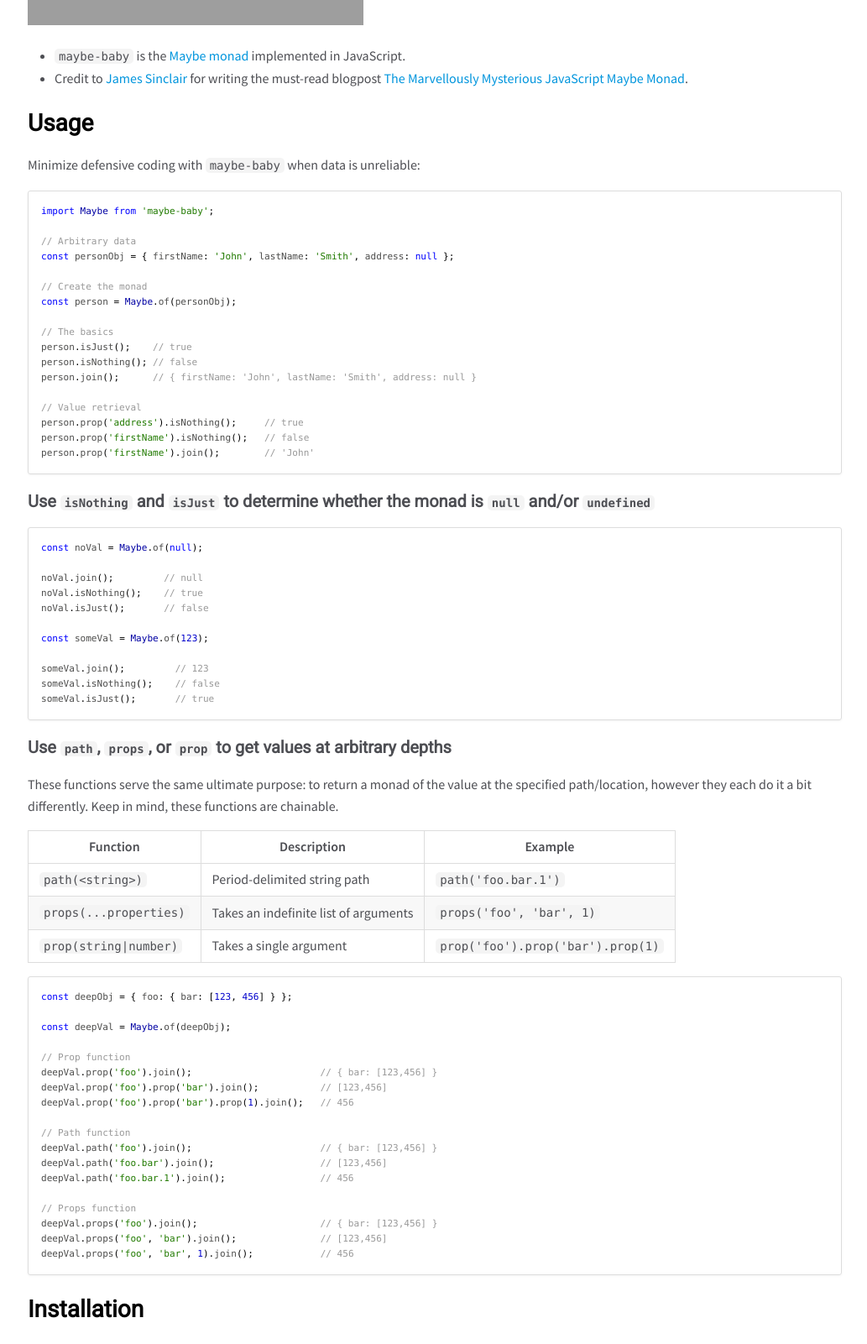
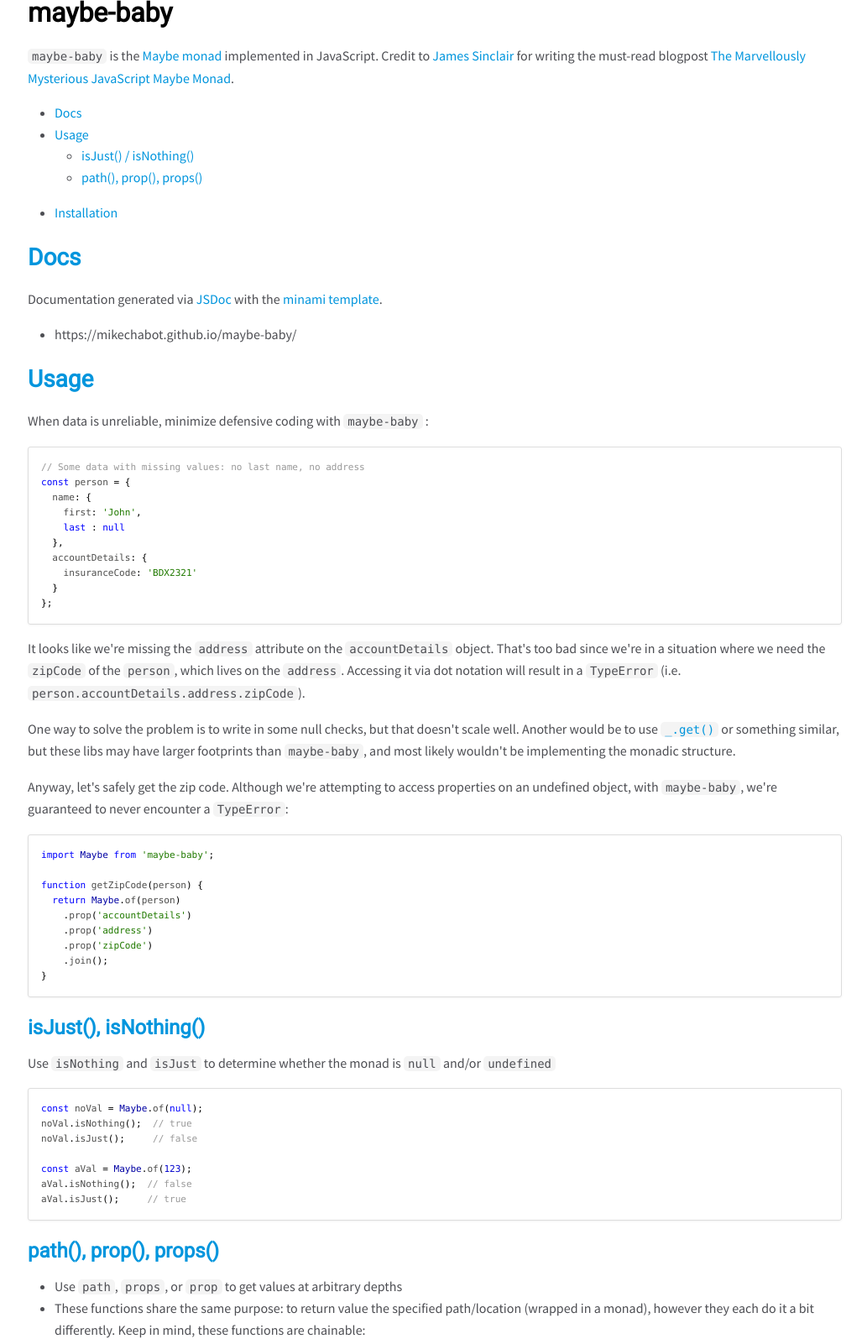
Before and after one commit to mikechabot/maybe-baby, a website: page docs/index.html in a window 1280 px wide. Shown: the part 984-2585 px from the top of the page at 84% size, without its empty margins (247-1280 px from the left). Drawn offline with nearby package versions, Linux system fonts and the light colour scheme; grey boxes are pictures that could not be loaded.

Commit message:
Updating docs

```diff
--- a/docs/index.html
+++ b/docs/index.html
@@ -48,43 +48,58 @@
 
 
     <section class="readme">
-        <article><h1>maybe-baby</h1><p><a href="https://travis-ci.org/mikechabot/maybe-baby"><img src="https://travis-ci.org/mikechabot/maybe-baby.svg?branch=master" alt="Build Status"></a>
+        <article><p><a href="https://travis-ci.org/mikechabot/maybe-baby"><img src="https://travis-ci.org/mikechabot/maybe-baby.svg?branch=master" alt="Build Status"></a>
 <a href="https://coveralls.io/github/mikechabot/maybe-baby?branch=master"><img src="https://coveralls.io/repos/github/mikechabot/maybe-baby/badge.svg?branch=master&amp;cacheBuster=1" alt="Coverage Status"></a>
 <a href="https://david-dm.org/mikechabot/maybe-baby"><img src="https://david-dm.org/mikechabot/maybe-baby.svg" alt="Dependency Status"></a>
 <a href="https://david-dm.org/mikechabot/maybe-baby?type=dev"><img src="https://david-dm.org/mikechabot/maybe-baby/dev-status.svg" alt="devDependencies Status"></a></p>
 <p><a href="https://nodei.co/npm/maybe-baby/"><img src="https://nodei.co/npm/maybe-baby.png" alt="NPM"></a></p>
+<h1>maybe-baby</h1><p><code>maybe-baby</code> is the <a href="https://en.wikipedia.org/wiki/Monad_(functional_programming">Maybe monad</a> implemented in JavaScript.
+Credit to <a href="https://github.com/jrsinclair">James Sinclair</a> for writing the must-read blogpost <a href="http://jrsinclair.com/articles/2016/marvellously-mysterious-javascript-maybe-monad/">The Marvellously Mysterious JavaScript Maybe Monad</a>.</p>
 <ul>
-<li><code>maybe-baby</code> is the <a href="https://en.wikipedia.org/wiki/Monad_(functional_programming">Maybe monad</a> implemented in JavaScript. </li>
-<li>Credit to <a href="https://github.com/jrsinclair">James Sinclair</a> for writing the must-read blogpost <a href="http://jrsinclair.com/articles/2016/marvellously-mysterious-javascript-maybe-monad/">The Marvellously Mysterious JavaScript Maybe Monad</a>.</li>
+<li><a href="#docs">Docs</a></li>
+<li><a href="#usage">Usage</a><ul>
+<li><a href="#isjust-isnothing">isJust() / isNothing()</a></li>
+<li><a href="#path-prop-props">path(), prop(), props()</a></li>
 </ul>
-<h2>Usage</h2><p>Minimize defensive coding with <code>maybe-baby</code> when data is unreliable:</p>
+</li>
+<li><a href="#installation">Installation</a></li>
+</ul>
+<h2><a name="maybe-baby#docs">Docs</a></h2><p>Documentation generated via <a href="https://github.com/jsdoc3/jsdoc">JSDoc</a> with the <a href="https://github.com/nijikokun/minami">minami template</a>.</p>
+<ul>
+<li>https://mikechabot.github.io/maybe-baby/</li>
+</ul>
+<h2><a name="maybe-baby#usage">Usage</a></h2><p>When data is unreliable, minimize defensive coding with <code>maybe-baby</code> :</p>
+<pre class="prettyprint source lang-javascript"><code>// Some data with missing values: no last name, no address
+const person = {
+  name: {
+    first: 'John',
+    last : null
+  },
+  accountDetails: {
+    insuranceCode: 'BDX2321'
+  }
+};</code></pre><p>It looks like we're missing the <code>address</code> attribute on the <code>accountDetails</code> object. That's too bad since we're in a situation where we need the <code>zipCode</code> of the <code>person</code>, which lives on the <code>address</code>. Accessing it via dot notation will result in a <code>TypeError</code> (i.e. <code>person.accountDetails.address.zipCode</code>). </p>
+<p>One way to solve the problem is to write in some null checks, but that doesn't scale well. Another would be to use <a href="https://lodash.com/docs/4.17.4#get"><code>_.get()</code></a> or something similar, but these libs may have larger footprints than <code>maybe-baby</code>, and most likely wouldn't be implementing the monadic structure.</p>
+<p>Anyway, let's safely get the zip code. Although we're attempting to access properties on an undefined object, with <code>maybe-baby</code>, we're guaranteed to never encounter a <code>TypeError</code>:</p>
 <pre class="prettyprint source lang-javascript"><code>import Maybe from 'maybe-baby';
 
-// Arbitrary data
-const personObj = { firstName: 'John', lastName: 'Smith', address: null };
+function getZipCode(person) {
+  return Maybe.of(person)
+    .prop('accountDetails')
+    .prop('address')
+    .prop('zipCode')
+    .join();
+}</code></pre><h3><a name="usage#isJust">isJust(), isNothing()</a></h3><p>Use <code>isNothing</code> and <code>isJust</code> to determine whether the monad is <code>null</code> and/or <code>undefined</code></p>
+<pre class="prettyprint source lang-javascript"><code>const noVal = Maybe.of(null);
+noVal.isNothing();  // true
+noVal.isJust();     // false
 
-// Create the monad
-const person = Maybe.of(personObj);
-
-// The basics
-person.isJust();    // true
-person.isNothing(); // false
-person.join();      // { firstName: 'John', lastName: 'Smith', address: null }
-
-// Value retrieval
-person.prop('address').isNothing();     // true
-person.prop('firstName').isNothing();   // false
-person.prop('firstName').join();        // 'John'</code></pre><h4>Use <code>isNothing</code> and <code>isJust</code> to determine whether the monad is <code>null</code> and/or <code>undefined</code></h4><pre class="prettyprint source lang-javascript"><code>const noVal = Maybe.of(null);
-
-noVal.join();         // null
-noVal.isNothing();    // true
-noVal.isJust();       // false
-
-const someVal = Maybe.of(123);
-
-someVal.join();         // 123
-someVal.isNothing();    // false
-someVal.isJust();       // true</code></pre><h4>Use <code>path</code>, <code>props</code>, or <code>prop</code> to get values at arbitrary depths</h4><p>These functions serve the same ultimate purpose: to return a monad of the value at the specified path/location, however they each do it a bit differently. Keep in mind, these functions are chainable.</p>
+const aVal = Maybe.of(123);
+aVal.isNothing();  // false
+aVal.isJust();     // true</code></pre><h3><a name="usage#props">path(), prop(), props()</a></h3><ul>
+<li>Use <code>path</code>, <code>props</code>, or <code>prop</code> to get values at arbitrary depths</li>
+<li>These functions share the same purpose: to return value the specified path/location (wrapped in a monad), however they each do it a bit differently. Keep in mind, these functions are chainable:</li>
+</ul>
 <table>
 <thead>
 <tr>
@@ -111,24 +126,14 @@
 </tr>
 </tbody>
 </table>
-<pre class="prettyprint source lang-javascript"><code>const deepObj = { foo: { bar: [123, 456] } };
-
-const deepVal = Maybe.of(deepObj);
-
-// Prop function
-deepVal.prop('foo').join();                       // { bar: [123,456] }
-deepVal.prop('foo').prop('bar').join();           // [123,456]
-deepVal.prop('foo').prop('bar').prop(1).join();   // 456
-
-// Path function
-deepVal.path('foo').join();                       // { bar: [123,456] }
-deepVal.path('foo.bar').join();                   // [123,456]
-deepVal.path('foo.bar.1').join();                 // 456
-
-// Props function
-deepVal.props('foo').join();                      // { bar: [123,456] }
-deepVal.props('foo', 'bar').join();               // [123,456]
-deepVal.props('foo', 'bar', 1).join();            // 456</code></pre><h2>Installation</h2><p>Install with yarn or npm:</p>
+<pre class="prettyprint source lang-javascript"><code>const someDeepObj = { foo: { bar: [123, 456] } };
+const maybeObj = Maybe.of(someDeepObj);</code></pre><h4><code>prop(&lt;string|number&gt;)</code></h4><pre class="prettyprint source lang-javascript"><code>maybeObj.prop('foo').join();                       // { bar: [123, 456] }
+maybeObj.prop('foo').prop('bar').join();           // [123, 456]
+maybeObj.prop('foo').prop('bar').prop(1).join();   // 456</code></pre><h4><code>path(&lt;string&gt;)</code></h4><pre class="prettyprint source lang-javascript"><code>maybeObj.path('foo').join();        // { bar: [123, 456] }
+maybeObj.path('foo.bar').join();    // [123, 456]
+maybeObj.path('foo.bar.1').join();  // 456</code></pre><h4><code>path(&lt;string|number&gt;)</code></h4><pre class="prettyprint source lang-javascript"><code>maybeObj.props('foo').join();           // { bar: [123, 456] }
+maybeObj.props('foo', 'bar').join();    // [123, 456]
+maybeObj.props('foo', 'bar', 1).join(); // 456</code></pre><h2><a name="maybe-baby#installation">Installation</a></h2><p>Install with yarn or npm:</p>
 <ul>
 <li><code>$ npm install --save maybe-baby</code></li>
 <li><code>$ yarn add maybe-baby</code></li>
@@ -145,7 +150,7 @@
 <br class="clear">
 
 <footer>
-    Generated by <a href="https://github.com/jsdoc3/jsdoc">JSDoc 3.5.5</a> on Tue Sep 19 2017 22:34:01 GMT-0400 (Eastern Daylight Time) using the Minami theme.
+    Generated by <a href="https://github.com/jsdoc3/jsdoc">JSDoc 3.5.5</a> on Tue Sep 19 2017 23:36:29 GMT-0400 (Eastern Daylight Time) using the Minami theme.
 </footer>
 
 <script>prettyPrint();</script>
```
Also changed, not shown: docs/Maybe.html (+1 -1 lines), docs/index.js.html (+1 -1 lines).
